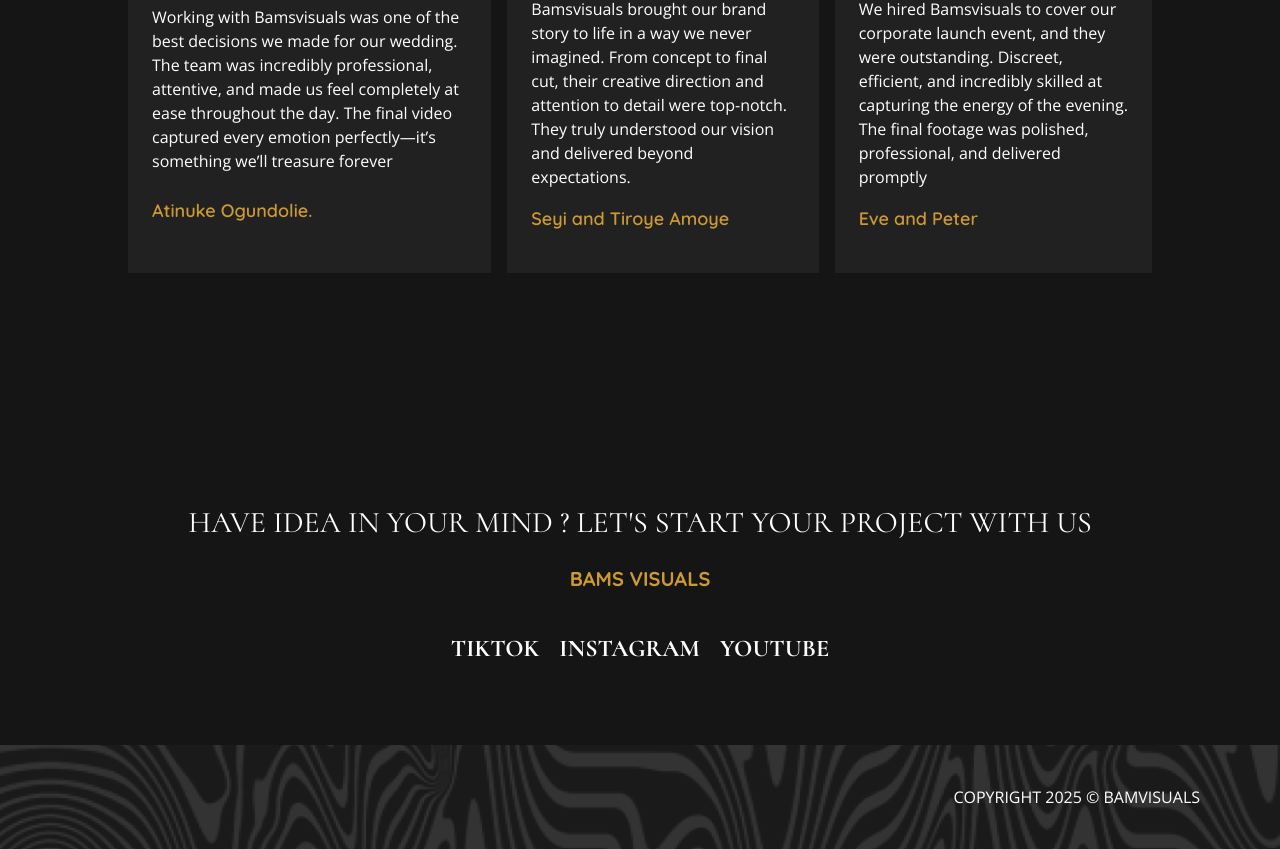
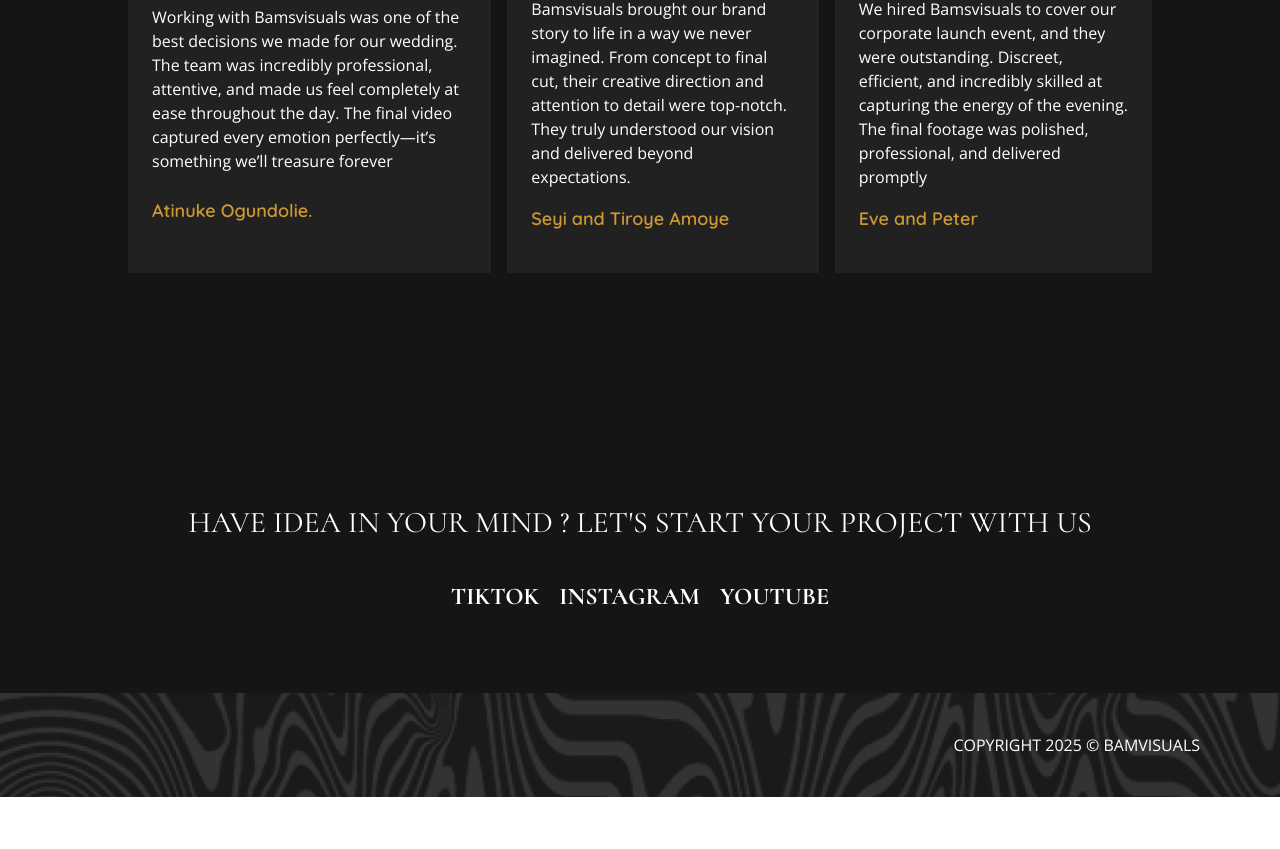
Before and after one commit to Mayowasamuel51/bamsVISUALS, a React (Vite) app: page / in a window 1280 px wide. Shown: the part 4690-5539 px from the top of the page. After the commit the page ends 5487 px from the top, so only its background shows below. Built offline with nearby package versions, Linux system fonts and the light colour scheme; a web font is replaced by a local one.

Commit message:
ndufnudbf

```diff
--- a/src/components/footer.jsx
+++ b/src/components/footer.jsx
@@ -7,7 +7,7 @@
             <div className="text-center md:py-20 py-10 bg-dark space-y-10">
                 <div>
                     <motion.h1 variants={fadeIn("up", 0.2, 0.3)} initial="hidden" whileInView={"show"} viewport={{ once: true }} className="font-cormorant text-lg lg:text-3xl md:my-6 my-3 xl:w-[1000px] w-full mx-auto text-white">HAVE IDEA IN YOUR MIND ? LET&apos;S START YOUR PROJECT WITH US</motion.h1>
-                    <motion.p variants={fadeIn("up", 0.4, 0.3)} initial="hidden" whileInView={"show"} viewport={{ once: true }} className="font-quicksand font-bold text-text_gold text-sm md:text-xl">BAMS VISUALS</motion.p>
+                    {/* <motion.p variants={fadeIn("up", 0.4, 0.3)} initial="hidden" whileInView={"show"} viewport={{ once: true }} className="font-quicksand font-bold text-text_gold text-sm md:text-xl">BAMS VISUALS</motion.p> */}
                 </div>
 
                 <div className="flex md:flex-row flex-col text-white justify-center gap-5 items-center">
```
